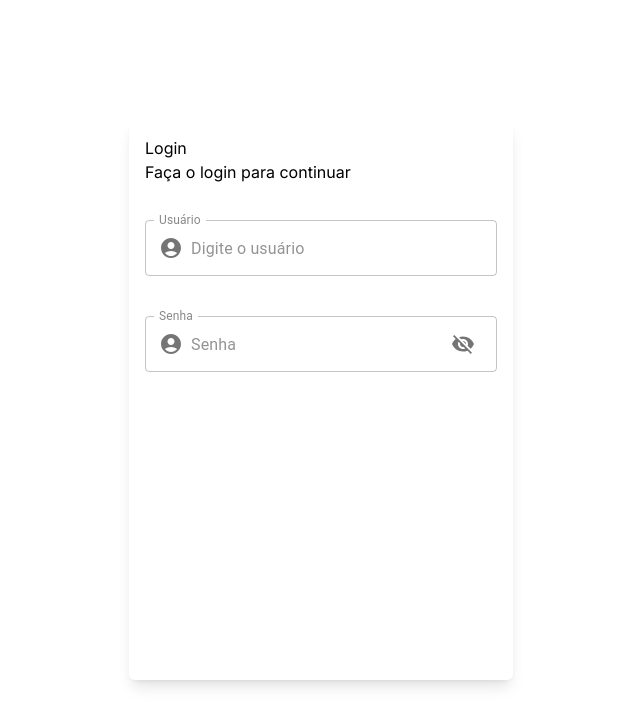
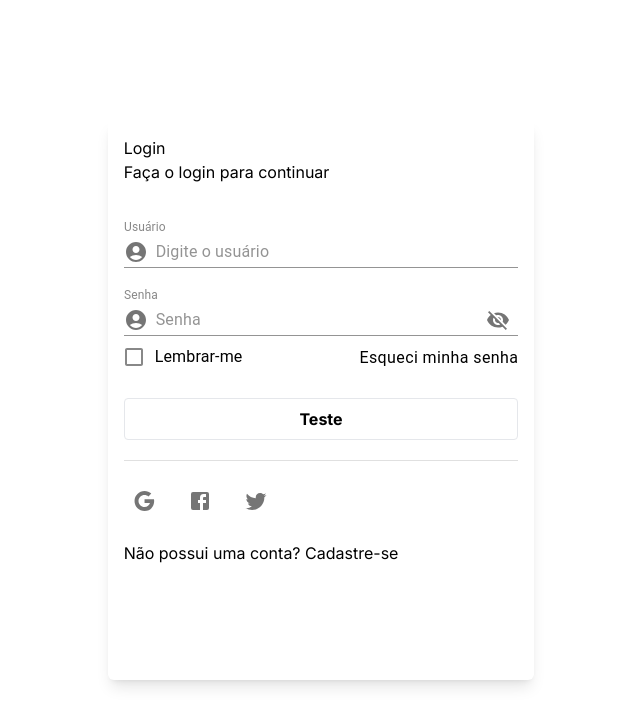
Before and after one commit to yLexter/todo-list, a Next.js app: page / in a window 1280 px wide. Shown: the top 726 px of the page, without its empty margins (319-959 px from the left). Built offline with nearby package versions, Linux system fonts and the light colour scheme.

Commit message:
finalizando login screen

```diff
--- a/components/loginScreen/LoginScreen.tsx
+++ b/components/loginScreen/LoginScreen.tsx
@@ -1,6 +1,6 @@
 'use client'
 
-import { Button, IconButton, InputAdornment, TextField, Typography } from '@mui/material';
+import { Button, Checkbox, Divider, FormControlLabel, IconButton, InputAdornment, TextField, Typography } from '@mui/material';
 import React, { useState } from 'react';
 
 import AccountCircleIcon from '@mui/icons-material/AccountCircle';
@@ -8,12 +8,19 @@ import Visibility from '@mui/icons-material/Visibility';
 import VisibilityOff from '@mui/icons-material/VisibilityOff';
 import { z } from 'zod';
 import { SubmitHandler, useForm } from 'react-hook-form';
+import CustomButton from '../utils/inputs/CustomButton';
+import CustomInput from '../utils/inputs/CustomInput';
+
+import GoogleIcon from '@mui/icons-material/Google';
+import FacebookIcon from '@mui/icons-material/Facebook';
+import TwitterIcon from '@mui/icons-material/Twitter';
+import SocialButton from './SocialButton';
 
 type IPropLoginScreen = {}
 
 const schema = z.object({
-    user: z.string().min(1, "Este campo é obrigatório"),
-    password: z.string().min(1, "Este campo é obrigatório")
+    user: z.string().min(3, "Este campo precisa de 3 caracteres"),
+    password: z.string().min(3, "Este campo precisa de 3 caracteres")
 })
 
 type FormProps = z.infer<typeof schema>
@@ -21,7 +28,6 @@ type FormProps = z.infer<typeof schema>
 export default function LoginScreen({ }: IPropLoginScreen) {
 
     const { register, handleSubmit, formState: { errors } } = useForm<FormProps>()
-
     const [showPassword, setShowPassword] = useState(false)
 
     const handleShowPassword = () => {
@@ -33,19 +39,22 @@ export default function LoginScreen({ }: IPropLoginScreen) {
     }
 
     return (
-        <div className='h-[70vh] w-96 flex flex-col gap-5 p-4 shadow-lg rounded-md'>
+        <div className='h-[70vh] w-1/3 flex flex-col gap-5 p-4 shadow-lg rounded-md'>
 
             <div className='mb-4'>
                 <h1>Login</h1>
                 <h2>Faça o login para continuar</h2>
             </div>
 
-            <form onSubmit={handleSubmit(onSubmit)} className='h-auto w-auto flex flex-col gap-10'>
+            <form onSubmit={handleSubmit(onSubmit)} className='h-auto w-auto flex flex-col gap-5'>
 
                 <TextField
-                 {...register("user")}
+                    {...register("user", { required: "Este campo é obrigatório" })}
                     label="Usuário"
+                    variant="standard"
                     placeholder='Digite o usuário'
+                    error={!!errors.user?.message}
+                    helperText={errors.user?.message || ""}
                     InputProps={{
                         startAdornment: (
                             <InputAdornment position="start">
@@ -55,11 +64,16 @@ export default function LoginScreen({ }: IPropLoginScreen) {
                     }}>
                 </TextField>
 
+                <div className='w-auto'>
                     <TextField
-                    {...register("password")}
+                        sx={{ width: "100%" }}
+                        {...register("password", { required: "Este campo é obrigatório" })}
                         type={showPassword ? "text" : "password"}
+                        variant="standard"
                         label="Senha"
                         placeholder="Senha"
+                        error={!!errors.password?.message}
+                        helperText={errors.password?.message || ""}
                         InputProps={{
                             startAdornment: (
                                 <InputAdornment position="start">
@@ -76,7 +90,26 @@ export default function LoginScreen({ }: IPropLoginScreen) {
                         }}  >
                     </TextField>
 
+                    <div className="flex items-center justify-between">
+                        <FormControlLabel control={<Checkbox />} label="Lembrar-me" />
+                        <a><span className='font-cb font-normal tracking-wide' >Esqueci minha senha</span> </a>
+                    </div>
+                </div>
+
+                <CustomButton type='submit' variant='outlined'>
+                    Teste
+                </CustomButton>
             </form>
+
+            <Divider />
+
+            <div className="flex gap-4">
+                <SocialButton Icon={GoogleIcon} onClick={() => { }} />
+                <SocialButton Icon={FacebookIcon} onClick={() => { }} />
+                <SocialButton Icon={TwitterIcon} onClick={() => { }} />
+            </div>
+
+            <span>Não possui uma conta? <a href='#'>Cadastre-se</a>  </span>
 
         </div>
     );
--- /dev/null
+++ b/components/loginScreen/SocialButton.tsx
@@ -0,0 +1,23 @@
+import { IconButton, SvgIconTypeMap } from '@mui/material';
+import { OverridableComponent } from '@mui/material/OverridableComponent';
+import React from 'react';
+import { twMerge } from 'tailwind-merge';
+
+type IPropSocialButton = {
+    className?: string;
+    Icon: OverridableComponent<SvgIconTypeMap<{}, "svg">> & { muiName: string; };
+    onClick: () => void;
+}
+
+export default function SocialButton({ Icon, className, onClick }: IPropSocialButton) {
+
+    const styles = twMerge("flex items-center justify-center", className)
+
+    return (
+        <div className={styles}>
+            <IconButton onClick={onClick} >
+                <Icon />
+            </IconButton>
+        </div>
+    );
+};
--- a/components/optionsMenu/calendar/Calendar.tsx
+++ b/components/optionsMenu/calendar/Calendar.tsx
@@ -9,25 +9,9 @@ import { ITask } from '@/tsUtils/interfaces';
 import TabDay from './TabDay';
 import TabWeek from './TabWeek';
 import TabMonth from './TabMonth';
+import TabPanel from "./TabPanel"
 
 interface IPropCalendar { }
-
-interface IPropTabPanel {
-    children: React.ReactNode
-    value: number
-    index: number
-}
-
-const TabPanel = ({ children, value, index }: IPropTabPanel) => {
-    return (
-        <>
-            {value === index &&
-                <Box>
-                    {children}
-                </Box>}
-        </>
-    )
-}
 
 export default function Calendar({ }: IPropCalendar) {
 
--- /dev/null
+++ b/components/optionsMenu/calendar/TabPanel.tsx
@@ -0,0 +1,20 @@
+import { Box } from '@mui/material';
+import React from 'react';
+
+type IPropTabPanel = {
+    children: React.ReactNode
+    value: number
+    index: number
+}
+
+export default function TabPanel({ children, value, index }: IPropTabPanel) {
+
+    return (
+        <>
+            {value === index &&
+                <Box>
+                    {children}
+                </Box>}
+        </>
+    );
+};
--- /dev/null
+++ b/components/utils/inputs/CustomButton.tsx
@@ -0,0 +1,38 @@
+
+
+import React, { ButtonHTMLAttributes } from 'react';
+import { twMerge } from 'tailwind-merge';
+
+type IPropCustomButton = {
+    variant?: "outlined" | "contained" | "none",
+    color?: "primary" | "secondary" | "default" | "none"
+} & ButtonHTMLAttributes<HTMLButtonElement>
+
+export default function CustomButton({
+    variant = "none",
+    color = "none",
+    ...rest
+}: IPropCustomButton) {
+
+    const variantStyles: Record<typeof variant, string> = {
+        outlined: "border",
+        contained: "bg",
+        none: ""
+    }
+
+    const colorStyles: Record<typeof color, string> = {
+        primary: "text-blue-500 border-blue-500 hover:bg-blue-500 hover:text-white",
+        secondary: "text-red-500 border-red-500 hover:bg-red-500 hover:text-white",
+        default: "text-gray-500 border-gray-500 hover:bg-gray-500 hover:text-white",
+        none: ""
+    }
+
+    const className = twMerge(`p-2 rounded font-bold ${variantStyles[variant]} ${colorStyles[color]}`, rest.className)
+
+    return (
+        <button className={className} {...rest}>
+            {rest.children}
+        </button>
+    );
+
+};
--- /dev/null
+++ b/components/utils/inputs/index.ts
@@ -0,0 +1,2 @@
+export * from "./CustomButton"
+export * from "./CustomInput"
--- a/package.json
+++ b/package.json
@@ -24,6 +24,7 @@
     "react": "18.2.0",
     "react-dom": "18.2.0",
     "react-hook-form": "^7.45.2",
+    "tailwind-merge": "^1.14.0",
     "tailwindcss": "3.3.3",
     "typescript": "5.1.6",
     "zod": "^3.21.4"
--- a/pages/Teste.tsx
+++ /dev/null
@@ -1,13 +0,0 @@
-import React from 'react';
-
-type IPropTeste = {}
-
-export default function Teste ({}: IPropTeste) {
-
-
-    return (
-        <div>
-            <h1>Hello World</h1>
-        </div>
-    );
-};
```
Also changed, not shown: 1 other file (tests, documents, lock files or other folders). Lines whose indentation alone changed are shown as unchanged.
